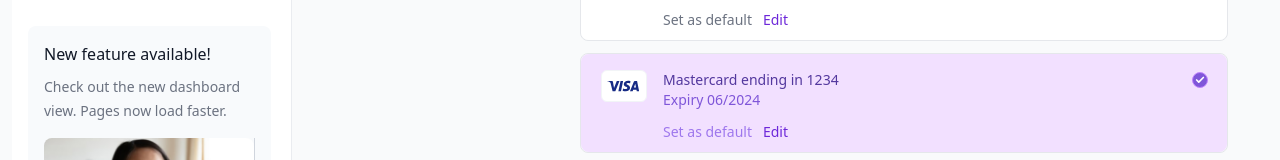
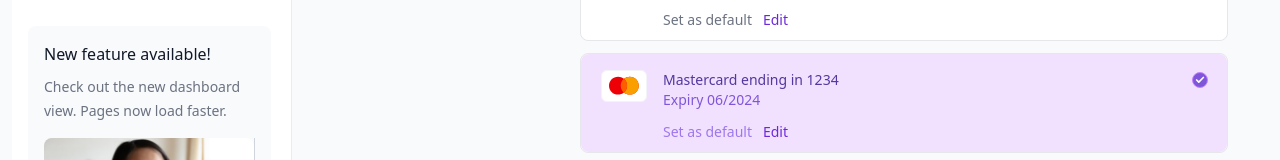
Before and after one commit to ayotidapo/vencru-settings, a React (Create React App) app: page / in a window 1280 px wide. Shown: the part 524-684 px from the top of the page. Built offline with nearby package versions, Linux system fonts and the light colour scheme.

Commit message:
add card icons

```diff
--- a/src/App.tsx
+++ b/src/App.tsx
@@ -12,6 +12,7 @@ import data from './data'
 
 
 function App() {
+  const icons:any[]= [Visa,MasterCard]
   return (
     <div className="app-container">
       <div className="md:flex md:flex-row   xs:flex-col xs:overflow-hidden md:overflow-auto">
--- a/src/common/PayCard/index.tsx
+++ b/src/common/PayCard/index.tsx
@@ -1,14 +1,19 @@
-import {ReactComponent as Visa} from '../../assets/svg/visa.svg'
+
 
 interface Props{
    item :{ id:string;
     title:string;
     expiryDate: string;
+    imgUrl?:string;
    }
 }
 
  const PayCard:React.FC<Props> =(props:Props)=>{
-    const {id, title,expiryDate} = props.item
+    const {id, title,expiryDate,imgUrl} = props.item
+
+
+
+
     return(
         <label className='h-[100px] mb-5 xs:mb-3 relative block border hover:border-purple-500 rounded-[8px]'
          htmlFor={id}
@@ -18,7 +23,7 @@ interface Props{
             <div className='flex bg-white h-full  hover:bg-purple-100 hover:cursor-pointer
               w-full rounded-[8px] py-4 px-5 text-sm'
              >
-                <Visa/>
+                <img src={imgUrl} alt="card" className="w-[46px] h-[32px]"/>
                 <div className='inline-flex flex-col ml-4'>
                     <span className='text-a'>{title} </span>
                     <span className='text-b  text-gray-500 font-light'>{expiryDate}</span>
--- a/src/data.ts
+++ b/src/data.ts
@@ -3,11 +3,13 @@ const data= {
    cards:[
     {   id: 'x1',
         title:'Visa ending in 1234',
-        expiryDate: 'Expiry 06/2024 '
+        expiryDate: 'Expiry 06/2024 ',
+        imgUrl:'/visa.svg'
     },
     {   id: 'x2',
         title:'Mastercard ending in 1234',
-        expiryDate: 'Expiry 06/2024 '
+        expiryDate: 'Expiry 06/2024',
+        imgUrl:'/mastercard.svg'
     }
    ],
    navbuttons:[
```
Also changed, not shown: public/mastercard.svg (added), public/visa.svg (added).
